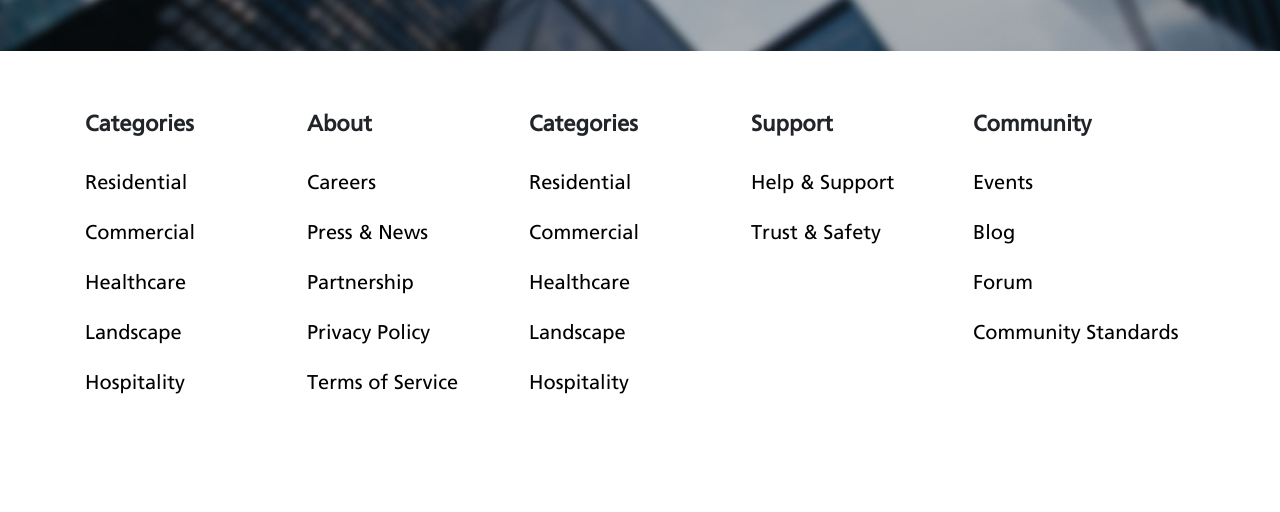
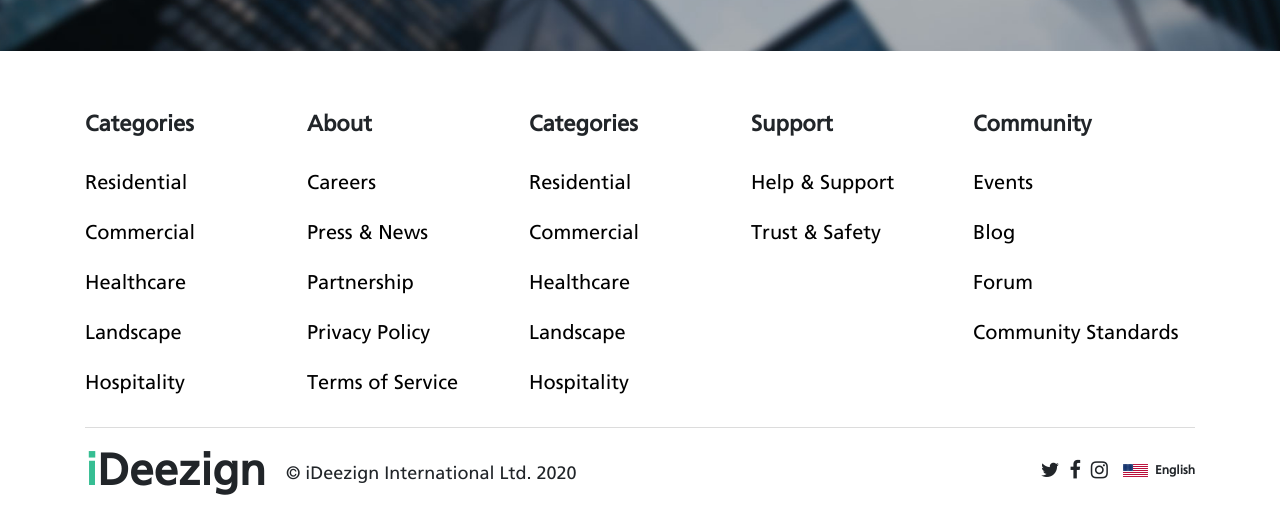
Before and after one commit to IshraqQureshi/iDeezgin2, a website: page index.html in a window 1280 px wide. Shown: the part 4053-4565 px from the top of the page. Before the commit the page ends 4480 px from the top, so only its background shows below. Drawn offline with Linux system fonts and the light colour scheme.

Commit message:
Responsive

```diff
--- a/css/modern-business.css
+++ b/css/modern-business.css
@@ -556,6 +556,77 @@ footer.footer {
   margin: 0;
 }
 
+.footer_bottom {padding: 20px 0;display: flex;justify-content: space-between;border-top: 1px solid #dcdcdc;align-items: center;}
+
+.footer_bottom_left {
+    display: flex;
+    align-items: center;
+    justify-content: center;
+}
+
+.footer_logo h3 {
+    font-size: 44px;
+    font-weight: 700;
+    margin: 0;
+    color: #212529;
+    line-height: 1;
+}
+
+.footer_logo h3 span {
+    color: #36be93;
+}
+
+.fotter_credits {
+    padding-left: 20px;
+    padding-top: 5px;
+}
+
+.fotter_credits p {
+    margin: 0;
+    line-height: 1;
+    font-size: 18px;
+}
+
+.footer_logo:hover {
+    text-decoration: none;
+}
+
+.footer_bottom_right {
+    display: flex;
+    align-items: center;
+}
+
+ul.footer_social_menu {
+    margin: 0;
+    padding: 0;
+    list-style: none;
+    display: flex;
+}
+
+ul.footer_social_menu li {
+    margin: 0 5px;
+    /* line-height: 1; */
+}
+
+ul.footer_social_menu li a {
+    font-size: 0;
+}
+
+ul.footer_social_menu li.twitter a:before {content: '\f099';font-family: 'FontAwesome';font-size: 20px;color: #212529;}
+ul.footer_social_menu li.facebook a:before {content: '\f09a';font-family: 'FontAwesome';font-size: 20px;color: #212529;}
+ul.footer_social_menu li.instagram a:before {content: '\f16d';font-family: 'FontAwesome';font-size: 20px;color: #212529;}
+
+span.language {
+    font-size: 12px;
+    font-weight: 700;
+    padding-left: 10px;
+}
+
+span.language img {
+  width: 25px;
+  margin-right: 7px;
+}
+
 @media screen and (max-width: 1200px)
 {
   .logo{height: 40px;}
@@ -567,6 +638,10 @@ footer.footer {
   .container{max-width: 100%;}
   .hero_img {width: 100%;text-align: center;margin-top: 40px;}
   section.navigation_section .nav-col a {border-bottom: 1px solid rgba(0, 0, 0, 0.14);}
+  .footer_menus {flex-wrap: wrap;}
+  .footer_menu {width: 33%;margin-bottom: 40px;
+
+}
 }
 
 @media screen and (max-width: 776px)
@@ -576,6 +651,22 @@ footer.footer {
   .store_btn{margin: 10px;display: inline-block;}
   section.explore-section{padding: 50px 20px;}
   .popup_wrapper{width: 90vw;height: 60vw}
+  .footer_logo h3{font-size: 36px}
+  .fotter_credits p{font-size: 16px;}
+
+}
+
+@media screen and (max-width: 667px)
+{
+  .footer_menu{width: 50%}
+  .footer_bottom{width: 100%;flex-wrap: wrap;}
+  .footer_bottom_left{width: 100%;flex-wrap: wrap;margin-bottom: 15px;}
+  a.footer_logo {width: 100%;text-align: center;margin-bottom: 10px;}
+  .footer_bottom_right{width: 100%;flex-wrap: wrap;justify-content: center;}
+  .waiting_wrapper h2{font-size: 44px}
+  .explore-section .slick-arrow{width: 70px;height: 70px}
+  .explore-section .slick-arrow.slick-next{right: -25px}
+  .explore-section .slick-arrow.slick-prev{left: -25px;}
 }
 
 @media screen and (max-width: 480px)
@@ -586,4 +677,10 @@ footer.footer {
   .video_content h3{font-size: 36px}
   span.closePopup{width: 30px;height: 30px}
   span.closePopup:before{font-size: 17px;}
+  .waiting_store-btn a{margin: 10px 0}
+  .footer_menu{width: 100%}
+  .post-last_child{bottom: 10px}
+  .post_meta{flex-wrap: wrap;justify-content: center;}
+  .lead_bid_btn{width: 100%;text-align: center;margin: 10px 0}
+  .explore_title h3{font-size: 30px}
 }
--- a/index.html
+++ b/index.html
@@ -586,6 +586,30 @@
         </div>
 
       </div>
+      <div class="footer_bottom">
+        <div class="footer_bottom_left">
+          <a href="#" class="footer_logo">
+            <h3><span>i</span>Deezign</h3>
+          </a>
+          <div class="fotter_credits">
+            <p>&copy; iDeezign International Ltd. 2020</p>
+          </div>
+        </div>
+        <div class="footer_bottom_right">
+          <ul class="footer_social_menu">
+            <li class="twitter">
+              <a href="#">twitter</a>
+            </li>
+            <li class="facebook">
+              <a href="#">facebook</a>
+            </li>
+            <li class="instagram">
+              <a href="#">instagram</a>
+            </li>
+          </ul>
+          <span class="language"><img src="images/usa-flag.png" alt="USA Flag">English</span>
+        </div>
+      </div>
     </div>
     <!-- /.container -->
   </footer>
```
Also changed, not shown: images/usa-flag.png (added).
